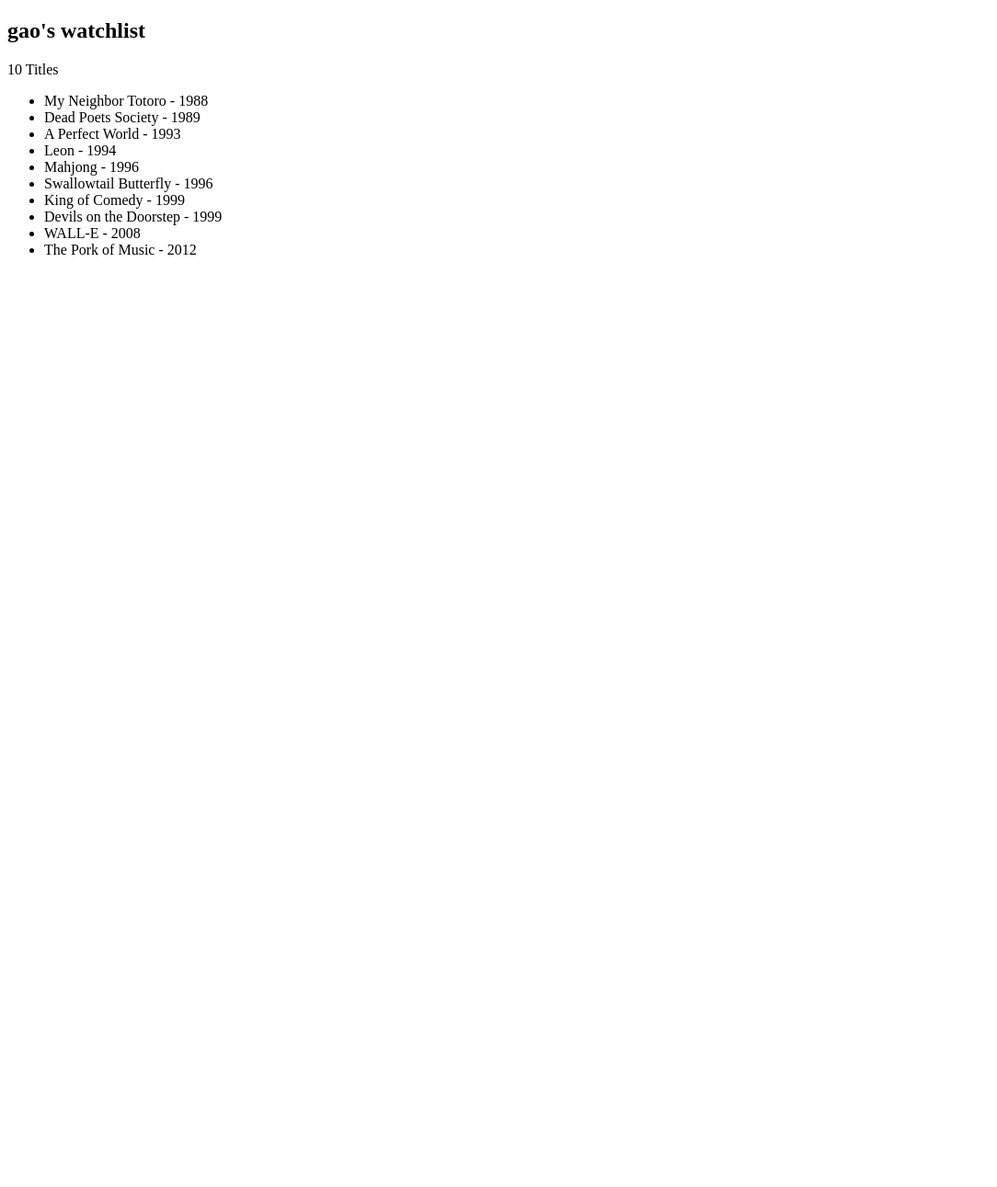
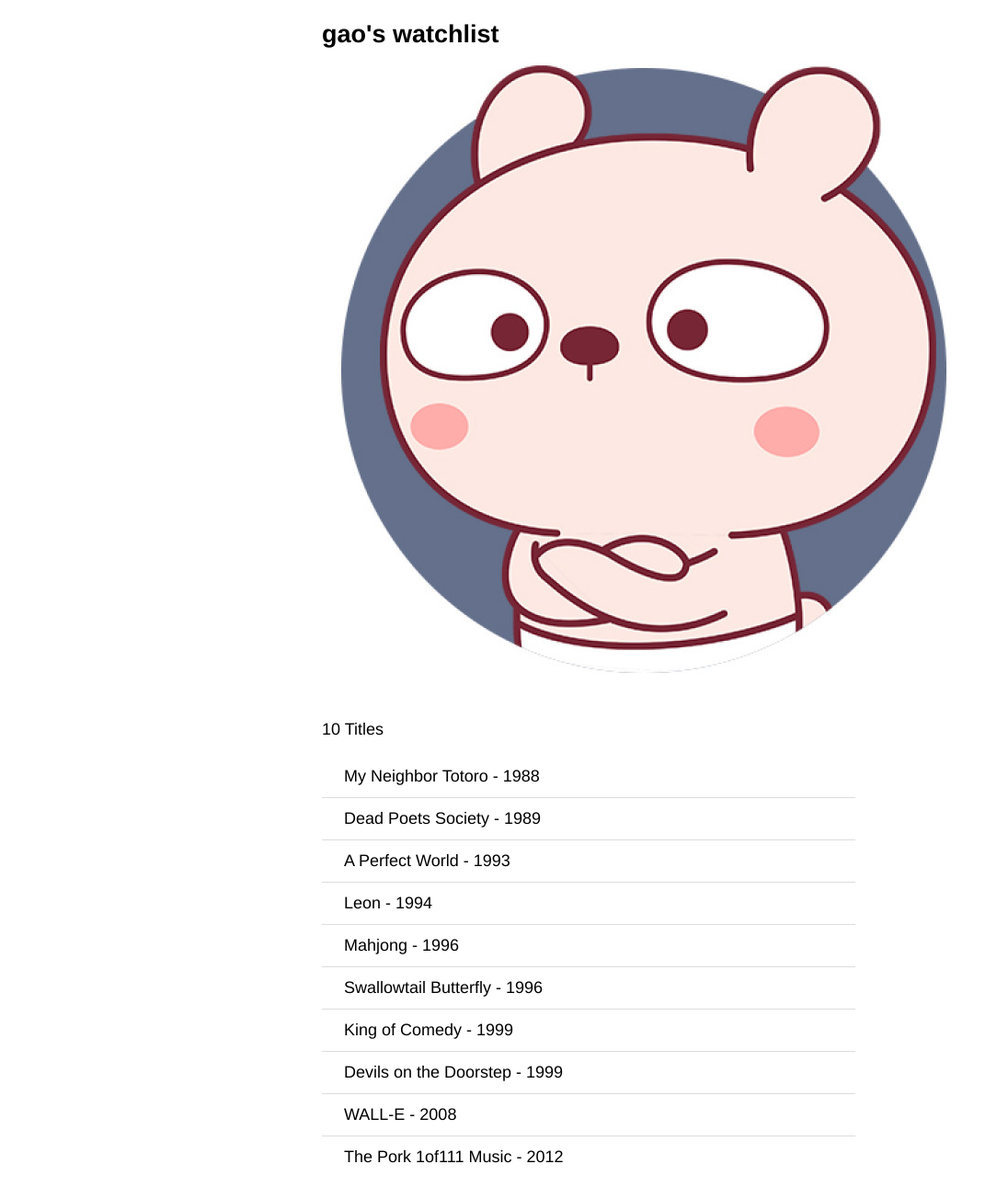
Before and after one commit to GYLTP/watchlist, a Flask app: page / in a window 1280 px wide. Shown: the whole page at 92% size, without its empty margins (0-1084 px from the left). Before the commit the page ends 277 px from the top, so only its background shows below. Run offline with Flask 2, Linux system fonts and the light colour scheme.

Commit message:
add jingtai

```diff
--- a/app.py
+++ b/app.py
@@ -13,7 +13,7 @@ movies = [
 {'title': 'King of Comedy', 'year': '1999'},
 {'title': 'Devils on the Doorstep', 'year': '1999'},
 {'title': 'WALL-E', 'year': '2008'},
-{'title': 'The Pork of Music', 'year': '2012'},
+{'title': 'The Pork 1of111 Music', 'year': '2012'},
 ]
 
 
--- /dev/null
+++ b/static/style.css
@@ -0,0 +1,41 @@
+body {
+margin: auto;
+max-width: 580px;
+font-size: 18px;
+font-family: Helvetica, Arial, sans-serif;
+}
+/* 页脚 */
+footer {
+color: #888;
+margin-top: 15px;
+text-align: center;
+padding: 10px;
+}
+/* 头像 */
+.avatar {
+width: 40px;
+}
+/* 电影列表 */
+.movie-list {
+list-style-type: none;
+padding: 0;
+margin-bottom: 10px;
+box-shadow: 0 2px 5px 0 rgba(0, 0, 0, 0.16), 0 2px 10px 0 rg
+ba(0, 0, 0, 0.12);
+}
+.movie-list li {
+padding: 12px 24px;
+border-bottom: 1px solid #ddd;
+}
+.movie-list li:last-child {
+border-bottom:none;
+}
+.movie-list li:hover {
+background-color: #f8f9fa;
+}
+/* 龙猫图片 */
+.totoro {
+display: block;
+margin: 0 auto;
+height: 100px;
+}
--- a/templates/index.html
+++ b/templates/index.html
@@ -3,12 +3,14 @@
 <head>
     <meta charset="UTF-8">
     <title>{{ name }}'s watchlist</title>
-    <link rel="icon" href="{{ url_for('static',filename='favicon.ico') }}">
+    <link rel="icon" href="{{ url_for('static',filename='fav.ico') }}">
+    <link rel="stylesheet" href="{{url_for('static',filename='style.css')}}" type="text/css"
 </head>
 <body>
-<h2> {{ name }}'s watchlist</h2>
+<h2> {{ name }}'s watchlist
+<img alt="Avatar" src="{{ url_for('static',filename='images/lengtoo.jpeg')}}"></h2>
 <p>{{ movies | length }} Titles</p>
-<ul>
+<ul class="movie-list">
     {% for movie in movies %}
     <li>{{ movie.title }} - {{ movie.year }} </li>
     {% endfor %}
```
Also changed, not shown: static/fav.ico (renamed from static/fav.jpeg), static/images/lengtoo.jpeg (added), 1 other file.
